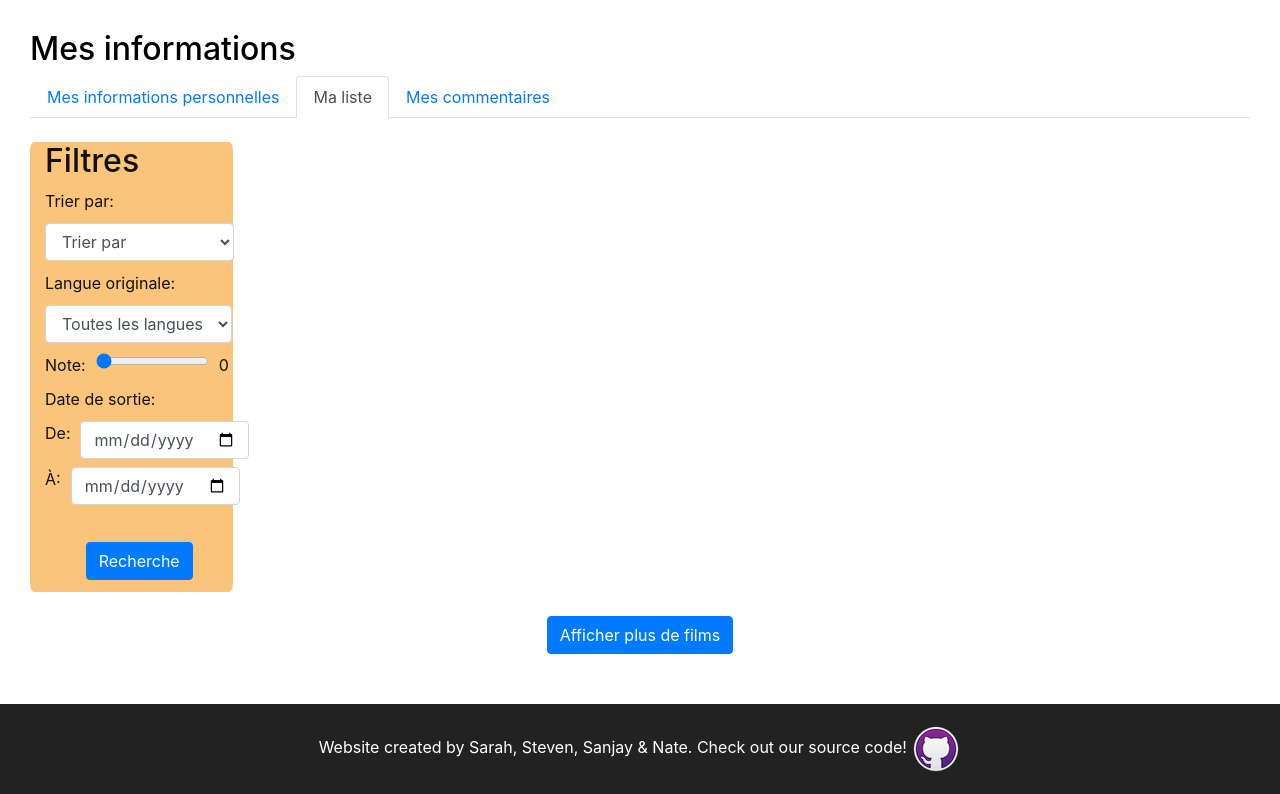
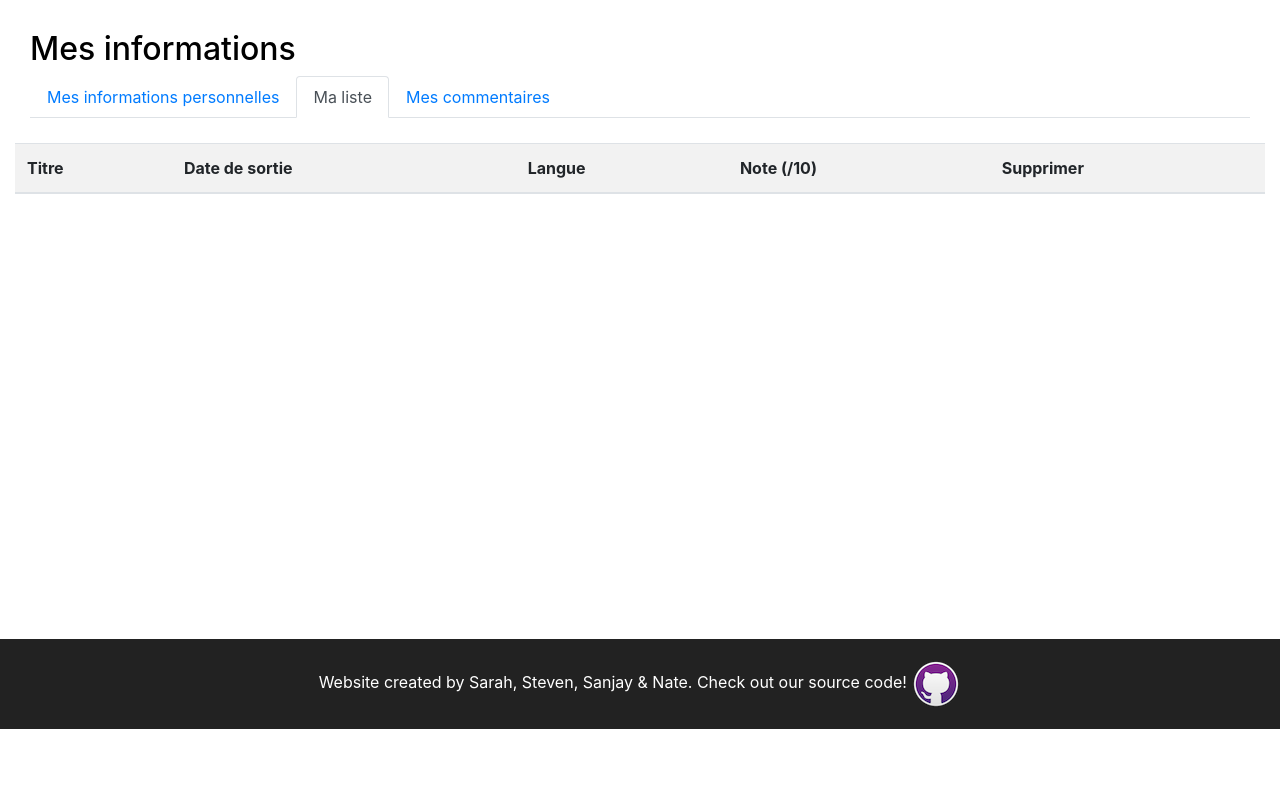
Before and after one commit to NateGithub9/Becode-Getflix-project-Sarah-Steven-Sanjay-Nate-, a PHP site: page /maliste.php in a window 1280 px wide. Shown: the part 71-865 px from the top of the page. After the commit the page ends 800 px from the top, so only its background shows below. Run offline with PHP 8.4, Linux system fonts and the light colour scheme; data that the repository does not hold is empty; some libraries are stand-ins or nearby versions.

Commit message:
j'ai rajouté le JS pour remplir la liste via le bouton addtolist et également ajouté un bouton pour supprimer un élément de la liste

```diff
--- a/filmsdetails.php
+++ b/filmsdetails.php
@@ -198,7 +198,7 @@ $videoUrl = 'https://www.youtube.com/embed/' . $teaserKey;
     <script src="https://code.jquery.com/jquery-3.5.1.slim.min.js"></script>
     <script src="https://cdn.jsdelivr.net/npm/@popperjs/core@2.9.2/dist/umd/popper.min.js"></script>
     <script src="https://stackpath.bootstrapcdn.com/bootstrap/4.5.2/js/bootstrap.min.js"></script>
-    <script src="addtolist.js"></script>
+    <script src="populatetable.js"></script>
 </body>
 
 </html>
--- a/maliste.php
+++ b/maliste.php
@@ -56,60 +56,23 @@ session_start();
                         <a class="nav-link" href="mycomments.php">Mes commentaires</a>
                     </li>
                 </ul>
-            <div class="container-fluid">
-                <div class="row">
-                    <div class="col-md-2 filters">
-                        <h2>Filtres</h2>
-                            <form class="form-inline filters-form" method="POST">
-                                <label for="tri">Trier par:</label>
-                                <select name="tri" id="tri" class="form-control">
-                                    <option value="" <?php echo (!isset($_POST['tri']) || $_POST['tri'] == "") ? 'selected' : ''; ?>>Trier par</option>
-                                    <option value="notedesc" <?php echo (isset($_POST['tri']) && $_POST['tri'] == "notedesc") ? 'selected' : ''; ?>>Note (Décroissant)</option>
-                                    <option value="note" <?php echo (isset($_POST['tri']) && $_POST['tri'] == "note") ? 'selected' : ''; ?>>Note (Croissant)</option>
-                                    <option value="datedesc" <?php echo (isset($_POST['tri']) && $_POST['tri'] == "datedesc") ? 'selected' : ''; ?>>Date (+ ancien)</option>
-                                    <option value="date" <?php echo (isset($_POST['tri']) && $_POST['tri'] == "date") ? 'selected' : ''; ?>>Date (+ récent)</option>
-                                    <option value="titredesc" <?php echo (isset($_POST['tri']) && $_POST['tri'] == "titredesc") ? 'selected' : ''; ?>>Titre (de Z à A)</option>
-                                    <option value="titre" <?php echo (isset($_POST['tri']) && $_POST['tri'] == "titre") ? 'selected' : ''; ?>>Titre (de A à Z)</option>
-                                </select>
-                                <label for="langue">Langue originale:</label>
-                                <select name="langue" id="langue" class="form-control">
-                                    <option value="" <?php if (!isset($_POST['langue']) || $_POST['langue'] == "") echo "selected"; ?>>Toutes les langues</option>
-                                    <?php
-                                    include_once('./getlanguages.php');
-                                    if (isset($_POST['langue'])) {
-                                        $selectedLangue = $_POST['langue'];
-                                        echo "<script>document.getElementById('langue').value = '$selectedLangue';</script>";
-                                        }
-                                    ?>
-                                </select>
-                            <div class="note-container">
-                                <label for="note">Note:</label>
-                                <input type="range" name="note" class="form-control-range note" min="0" max="10" step="1" value="<?php echo isset($_POST['note']) ? $_POST['note'] : '0'; ?>">
-                                <span class="currentNoteValue"><?php echo isset($_POST['note']) ? $_POST['note'] : '0'; ?></span>
-                            </div>
-                            <label for="datesortie">Date de sortie:</label>
-                                <div class="datesortie">
-                                    <div class="datesortiedebut">
-                                        <label for="datesortiedebut">De:</label>
-                                        <input type="date" name="datesortiedebut" class="form-control datesortiedebut" value="<?php echo isset($_POST['datesortiedebut']) ? $_POST['datesortiedebut'] : ''; ?>">
-                                    </div>
-                                    <div class="datesortiefin">
-                                        <label for="datesortiefin">À:</label>
-                                        <input type="date" name="datesortiefin" class="form-control datesortiefin" value="<?php echo isset($_POST['datesortiefin']) ? $_POST['datesortiefin'] : ''; ?>">
-                                    </div>
-                                </div>
-                            <div class="filtersearchbutton">
-                                <button class="btn btn-primary button-for-filters" type="submit">Recherche</button>
-                            </div>
-                            </form>
-                    </div>
-            <div class="col-md-10">
+        </div>
+        <div class="col-md-12 table-maliste">
+            <div class="row">
+                <table id="myListTable" class="table table-striped">
+                    <thead>
+                        <tr>
+                            <th>Titre</th>
+                            <th>Date de sortie</th>
+                            <th>Langue</th>
+                            <th>Note (/10)</th>
+                            <th>Supprimer</th>
+                        </tr>
+                    </thead>
+                    <tbody>
 
-            </div>
-        </div>
-        <div id="show-more-button">
-            <button class="btn btn-primary" type="submit" onclick="loadMoreItems('films')">Afficher plus de films</button>
-        </div>
+                    </tbody>
+                </table>
             </div>
         </div>
     </div>
@@ -120,7 +83,8 @@ session_start();
     <script src="https://code.jquery.com/jquery-3.5.1.slim.min.js"></script>
     <script src="https://cdn.jsdelivr.net/npm/@popperjs/core@2.5.4/dist/umd/popper.min.js"></script>
     <script src="https://maxcdn.bootstrapcdn.com/bootstrap/4.5.2/js/bootstrap.min.js"></script>
-
+    <script src="addtolist.js"></script>
+    <script src="populatetable.js"></script>
 </body>
 
 </html>
--- /dev/null
+++ b/populatetable.js
@@ -0,0 +1,82 @@
+document.addEventListener("DOMContentLoaded", function() {
+    function addItemToList() {
+        var title = "<?php echo $result['titre']; ?>";
+        var year = "<?php echo date('d-m-Y', strtotime($result['datesortie'])); ?>";
+        var language = "<?php echo $result['langue']; ?>";
+        var note = "<?php echo number_format($result['note'], 1); ?>";
+
+        var item = {
+            title: title,
+            year: year,
+            language: language,
+            note: note
+        };
+
+        var items = JSON.parse(localStorage.getItem('myList')) || [];
+
+        items.push(item);
+
+        localStorage.setItem('myList', JSON.stringify(items));
+
+        alert("Bien ajouté à votre liste!");
+
+        updateTable();
+    }
+
+    function updateTable() {
+        var items = JSON.parse(localStorage.getItem('myList')) || [];
+
+        var tableBody = document.querySelector('#myListTable tbody');
+        tableBody.innerHTML = ""; // Clear existing rows
+
+        items.forEach(function(item, index) {
+            var newRow = document.createElement('tr');
+
+            var titleCell = document.createElement('td');
+            titleCell.textContent = item.title;
+            newRow.appendChild(titleCell);
+
+            var yearCell = document.createElement('td');
+            yearCell.textContent = item.year;
+            newRow.appendChild(yearCell);
+
+            var languageCell = document.createElement('td');
+            languageCell.textContent = item.language;
+            newRow.appendChild(languageCell);
+
+            var noteCell = document.createElement('td');
+            noteCell.textContent = item.note;
+            newRow.appendChild(noteCell);
+
+            var deleteCell = document.createElement('td');
+            var deleteButton = document.createElement('button');
+            deleteButton.textContent = "Supprimer";
+            deleteButton.classList.add('btn', 'btn-danger');
+            deleteButton.addEventListener('click', function() {
+                deleteItem(index);
+            });
+            deleteCell.appendChild(deleteButton);
+            newRow.appendChild(deleteCell);
+
+            tableBody.appendChild(newRow);
+        });
+    }
+
+    function deleteItem(index) {
+        var items = JSON.parse(localStorage.getItem('myList')) || [];
+
+        items.splice(index, 1);
+
+        localStorage.setItem('myList', JSON.stringify(items));
+
+        updateTable();
+    }
+
+
+    var addButton = document.querySelector('#addtomylist');
+    if (addButton) {
+        addButton.addEventListener('click', addItemToList);
+    }
+
+    updateTable();
+});
--- a/profil.php
+++ b/profil.php
@@ -137,7 +137,7 @@ $user = $stmt->fetch(PDO::FETCH_ASSOC);
     <div class="container mt-5">
         <div class="row">
             <div class="col-md-4 text-center">
-                <img src="https://via.placeholder.com/250" alt="Avatar" class="rounded-circle img-fluid">
+                <img src="https://via.placeholder.com/200" alt="Avatar" class="rounded-circle img-fluid">
                 <button type="submit" class="btn btn-primary">Changer mon avatar</button>
             </div>
             <div class="col-md-8">
@@ -164,9 +164,6 @@ $user = $stmt->fetch(PDO::FETCH_ASSOC);
         Website created by Sarah, Steven, Sanjay & Nate. Check out our source code!
         <a href="https://github.com/NateGithub9/Becode-Getflix-project-Sarah-Steven-Sanjay-Nate-" target="_blank"><img src="images/git.webp" width="50" height="50" alt="github icon"></a>
     </footer>
-    <script src="./searchfilms.js"></script>
-    <script src="./displaynote.js"></script>
-    <script src="./showmore.js"></script>
     <script src="https://code.jquery.com/jquery-3.5.1.slim.min.js"></script>
     <script src="https://cdn.jsdelivr.net/npm/@popperjs/core@2.5.4/dist/umd/popper.min.js"></script>
     <script src="https://maxcdn.bootstrapcdn.com/bootstrap/4.5.2/js/bootstrap.min.js"></script>
--- a/seriesdetails.php
+++ b/seriesdetails.php
@@ -210,6 +210,7 @@ if ($key !== null) {
     <script src="https://code.jquery.com/jquery-3.5.1.slim.min.js"></script>
     <script src="https://cdn.jsdelivr.net/npm/@popperjs/core@2.9.2/dist/umd/popper.min.js"></script>
     <script src="https://stackpath.bootstrapcdn.com/bootstrap/4.5.2/js/bootstrap.min.js"></script>
+    <script src="populatetable.js"></script>
 </body>
 
 </html>
```
